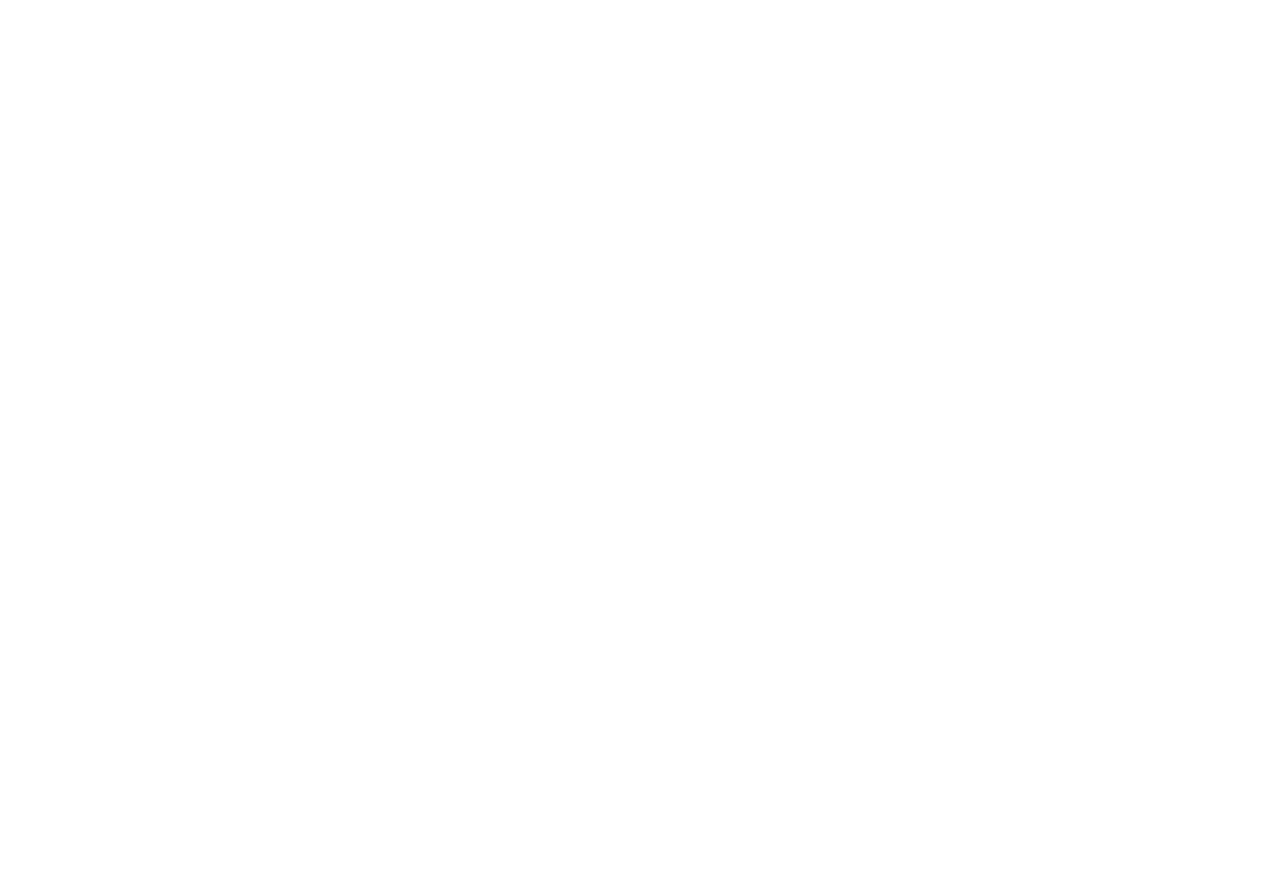
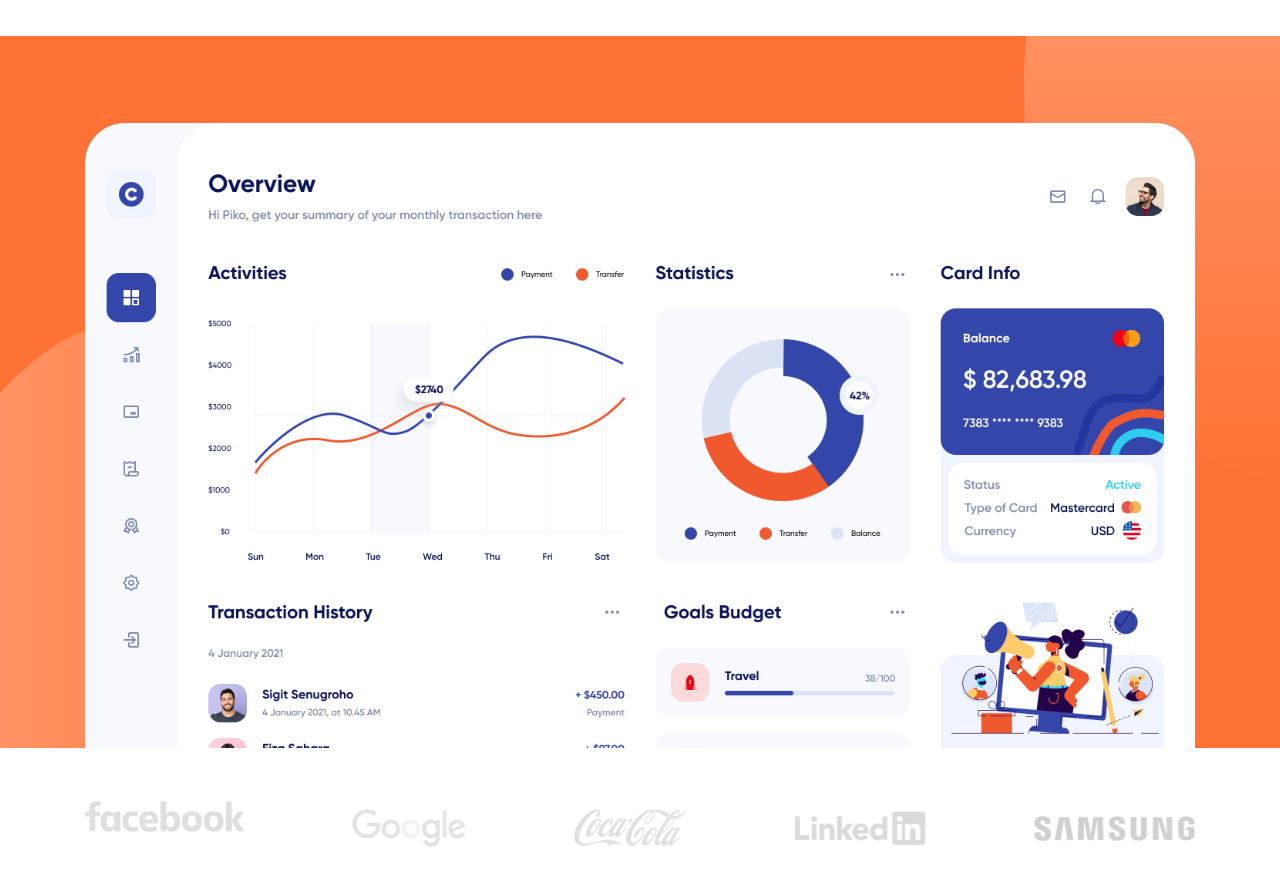
Before and after one commit to djordjemilic/xpense-landing-page, a React (Vite) app: page / in a window 1280 px wide. Shown: the part 960-1844 px from the top of the page. Before the commit the page ends 996 px from the top, so only its background shows below. Built offline with nearby package versions, Linux system fonts and the light colour scheme.

Commit message:
add: overview section and cards

```diff
--- a/src/App.tsx
+++ b/src/App.tsx
@@ -2,6 +2,8 @@
 import "aos/dist/aos.css";
 import Hero from "./components/Hero";
 import Header from "./components/Header";
+import Overview from "./components/Overview";
+import Brands from "./components/Brands";
 
 const App = () => {
   Aos.init({
@@ -12,6 +14,8 @@
     <div className=" overflow-hidden">
       <Header />
       <Hero />
+      <Overview />
+      <Brands />
     </div>
   );
 };
--- /dev/null
+++ b/src/components/Brands.tsx
@@ -0,0 +1,21 @@
+import { overview } from "../data";
+
+const Brands = () => {
+  const { brands } = overview;
+  return (
+    <section className="py-9">
+      <div className="container mx-auto flex flex-col lg:flex-row items-center justify-between space-y-6 ">
+        {brands.map((item, index) => {
+          const { image, delay }: { image: string; delay: number } = item;
+          return (
+            <div key={index}>
+              <img src={image} alt="brand" />
+            </div>
+          );
+        })}
+      </div>
+    </section>
+  );
+};
+
+export default Brands;
--- a/src/components/Hero.tsx
+++ b/src/components/Hero.tsx
@@ -25,7 +25,7 @@
               className="flex items-center max-w-sm lg:max-w-full mx-auto lg:mx-0 gap-x-2 lg:gap-x-6"
               data-aos="fade-down"
               data-aos-delay="700">
-              <button className="btn-accent btn btn-md lg:btn-lg flex justify-center items-center lg:gap-x-4">
+              <button className="btn-accent btn btn-md md:text-[18px] lg:btn-lg flex justify-center items-center lg:gap-x-4">
                 {btnText}
                 <HiOutlineChevronDown />
               </button>
--- a/src/components/MobileNav.tsx
+++ b/src/components/MobileNav.tsx
@@ -6,7 +6,7 @@
     <div className="bg-accent/95 w-full h-full">
       <ul className="h-full flex flex-col justify-center items-center gap-y-8">
         {nav.map((item, index) => {
-          const { href, name } = item;
+          const { href, name }: { href: string; name: string } = item;
           return (
             <li key={index}>
               <Link className="link text-white text-xl" to={href}>
--- a/src/components/Navbar.tsx
+++ b/src/components/Navbar.tsx
@@ -7,7 +7,7 @@
       <ul className="flex gap-x-10">
         {nav.map((item, index) => {
           // destructure item
-          const { href, name } = item;
+          const { href, name }: { href: string; name: string } = item;
           return (
             <li key={index}>
               <Link className="hover:text-accent transition" to={href}>
--- /dev/null
+++ b/src/components/Overview.tsx
@@ -0,0 +1,14 @@
+import { overview } from "../data";
+
+const Overview = () => {
+  const { productImg }: { productImg: string } = overview;
+  return (
+    <section className="lg:min-h-[712px] bg-overview bg-cover bg-left-top pt-[30px] lg:pt-[87px]">
+      <div className="container mx-auto flex justify-end overflow-hidden">
+        <img src={productImg} alt="product" data-aos="fade-up" data-aos-offset="300" />
+      </div>
+    </section>
+  );
+};
+
+export default Overview;
--- a/src/index.css
+++ b/src/index.css
@@ -16,7 +16,7 @@
   }
   .title,
   .section-title {
-    @apply text-6xl lg:text-8xl mb-6 font-bold;
+    @apply text-6xl lg:text-7xl xl:text-8xl mb-6 font-bold;
   }
   .h2 {
     @apply text-5xl lg:text-7xl font-bold;
--- a/src/main.tsx
+++ b/src/main.tsx
@@ -1,13 +1,15 @@
 import React from "react";
 import ReactDOM from "react-dom/client";
 import App from "./App";
-import { BrowserRouter } from "react-router-dom";
+import { BrowserRouter, Routes, Route } from "react-router-dom";
 import "./index.css";
 
 ReactDOM.createRoot(document.getElementById("root") as HTMLElement).render(
   <React.StrictMode>
     <BrowserRouter>
-      <App />
+      <Routes>
+        <Route path="/" element={<App />} />
+      </Routes>
     </BrowserRouter>
   </React.StrictMode>
 );
```
Also changed, not shown: src/data.ts (+11 -11 lines).
